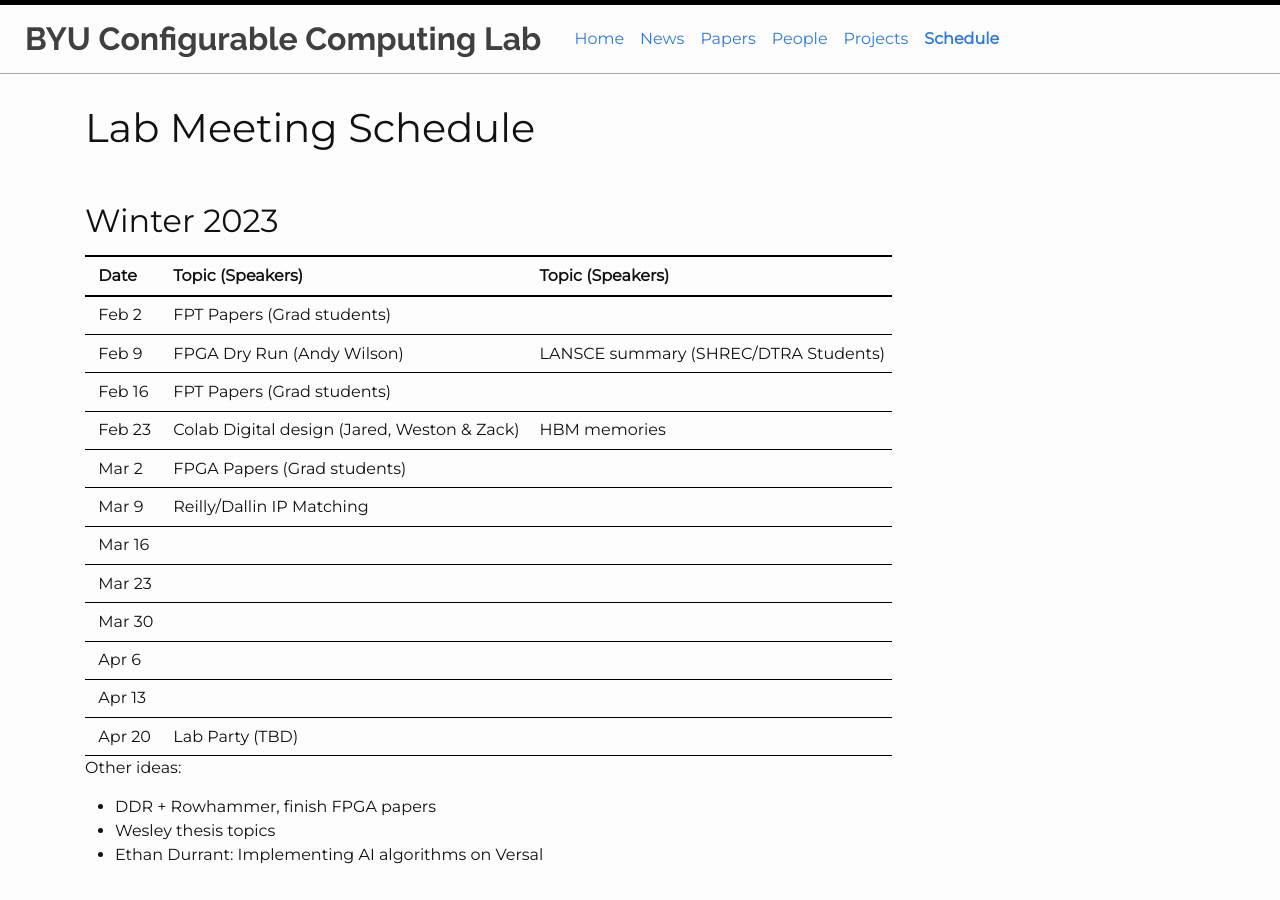
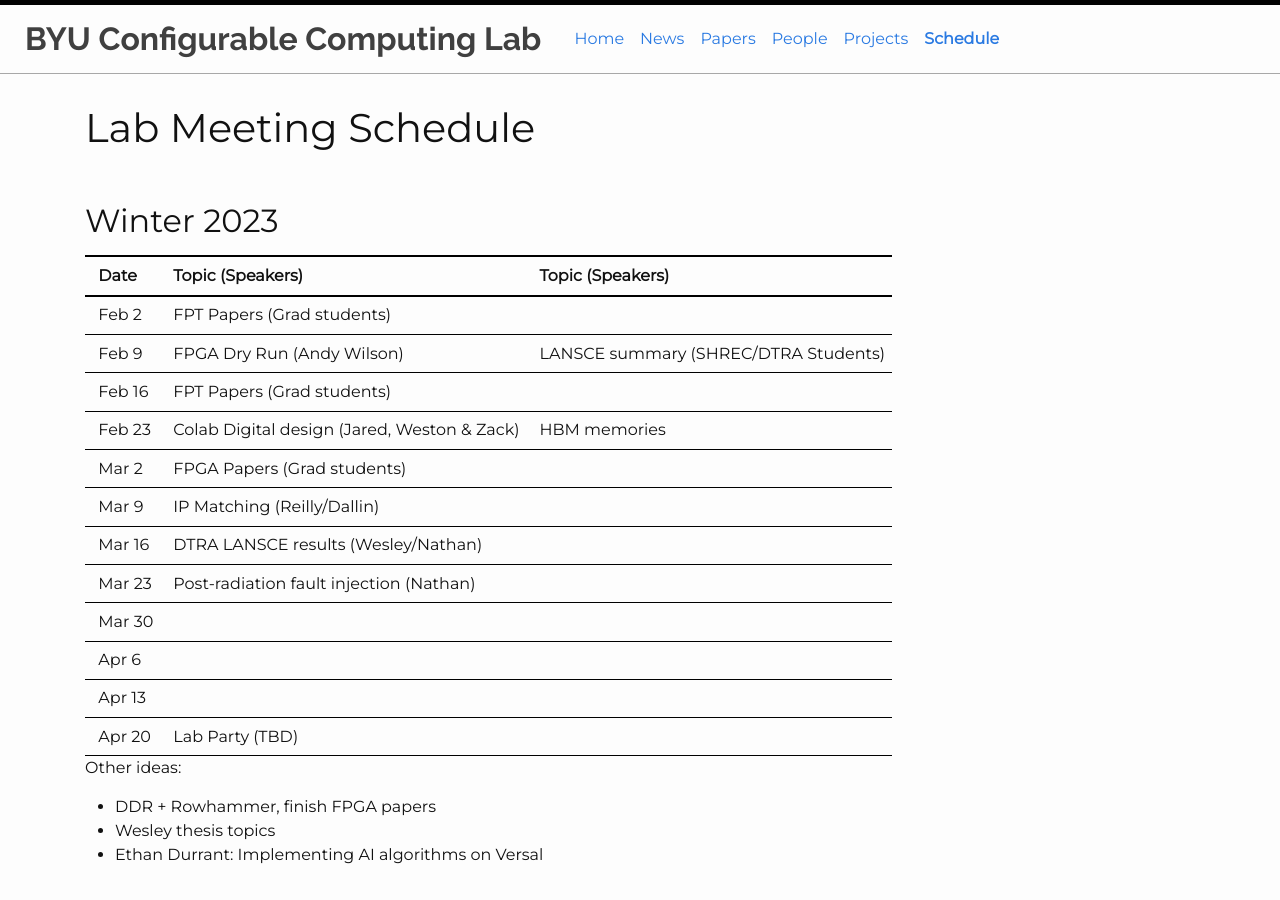
Before and after one commit to byuccl/byuccl.github.io, a Jekyll site: the page built from pages/schedule.md, in a window 1280 px wide and 900 px high. Built offline with Jekyll 4.4.1, drawn with Linux system fonts in a browser that asks for light colours; nearby versions of some CDN libraries.

Commit message:
update schedule
Signed-off-by: Jeff Goeders <jeff.goeders@gmail.com>

```diff
--- a/pages/schedule.md
+++ b/pages/schedule.md
@@ -15,9 +15,9 @@ title: Schedule
 |Feb 16     | FPT Papers (Grad students)                    |
 |Feb 23     | Colab Digital design (Jared, Weston & Zack)   | HBM memories
 |Mar 2      | FPGA Papers (Grad students)
-|Mar 9     | Reilly/Dallin IP Matching
-|Mar 16      |
-|Mar 23     |
+|Mar 9      | IP Matching (Reilly/Dallin)
+|Mar 16     | DTRA LANSCE results (Wesley/Nathan)
+|Mar 23     | Post-radiation fault injection (Nathan)
 |Mar 30     |
 |Apr 6      |
 |Apr 13     |
```
